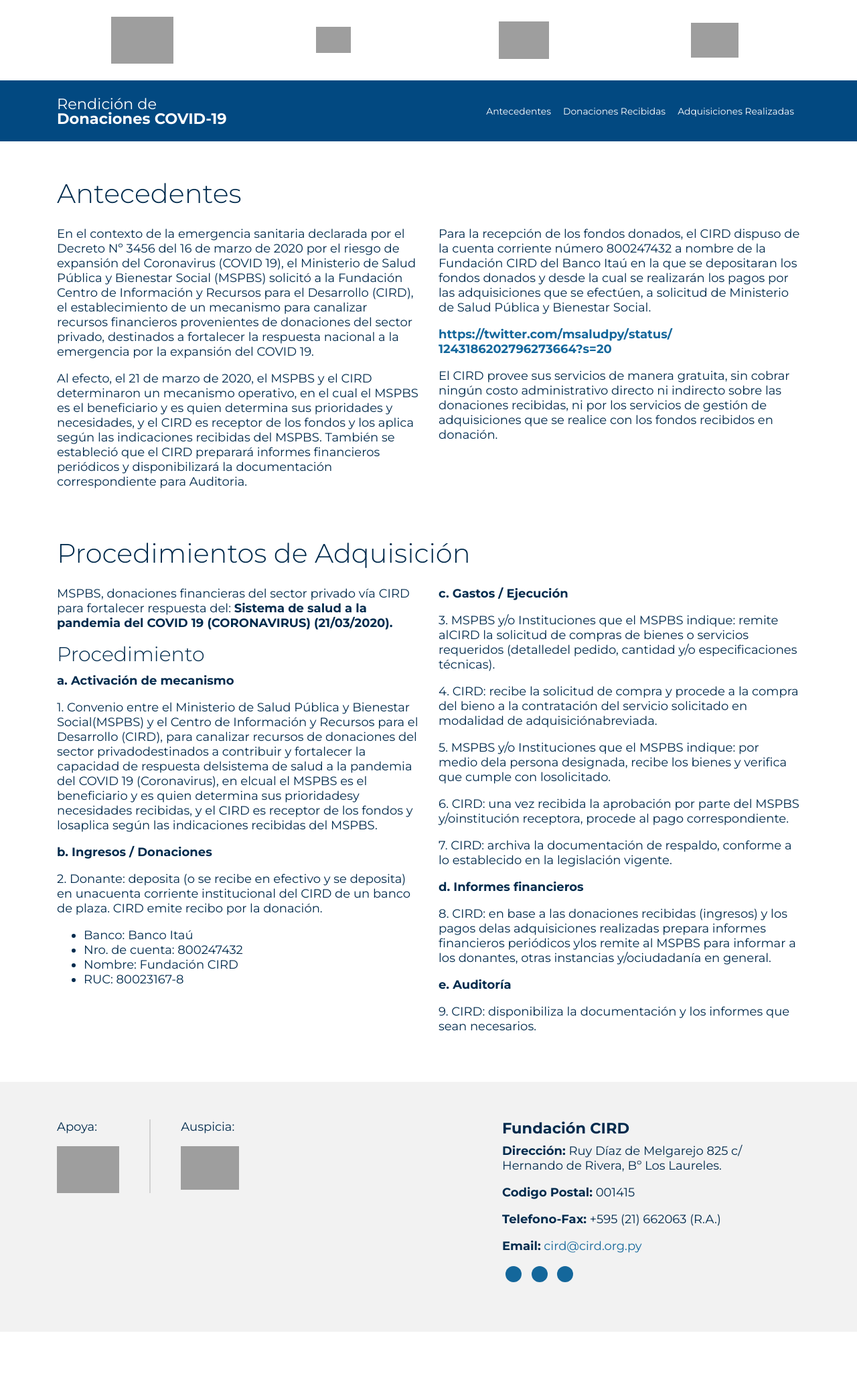
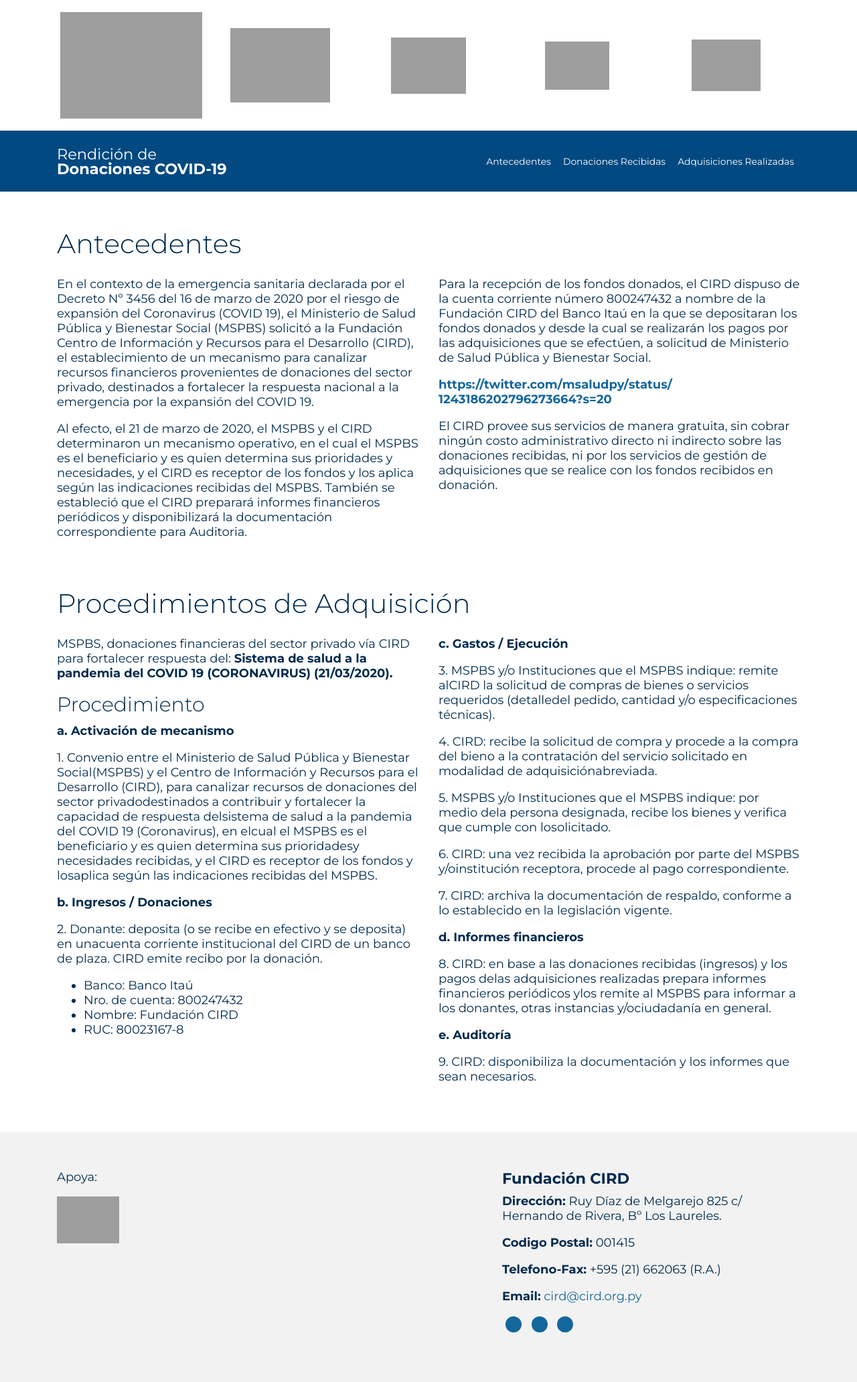
Before and after one commit to Fundacion-CIRD/rendiciondecuentas, a Django app: page /antecedentes in a window 1280 px wide. Shown: the whole page at 67% size. Before the commit the page ends 1988 px from the top, so only its background shows below. Run offline with Django 3.2, Linux system fonts and the light colour scheme; style sheets or scripts are compiled from the project's sources; parts of the project's set-up code (start-up, migrations or seed data) failed here and were passed over; some libraries are stand-ins or nearby versions; some web fonts are replaced; grey boxes are pictures that could not be loaded.

Commit message:
Move Todos por Py logo to header

```diff
--- a/core/templates/core/partials/footer.html
+++ b/core/templates/core/partials/footer.html
@@ -10,16 +10,16 @@
               <img class="logo-naranja" src="{% static 'img/eco_naranja_logo.png' %}" alt="Economía Naranja">
             </a>
           </div>
-          <div class="vertical-divider"></div>
-          <div>
-            <p>Auspicia:</p>
-            <a href="https://todosporparaguay.org/" target="_blank">
-              <img class="logo-todos-por-py" src="{% static 'img/todos-por-paraguay.png' %}" alt="Todos Por Paraguay">
-            </a>
+{#          <div class="vertical-divider"></div>#}
+{#          <div>#}
+{#            <p>Auspicia:</p>#}
+{#            <a href="https://todosporparaguay.org/" target="_blank">#}
+{#              <img class="logo-todos-por-py" src="{% static 'img/todos-por-paraguay.png' %}" alt="Todos Por Paraguay">#}
+{#            </a>#}
 {#            <a href="http://gobiernoabierto.gov.py/" target="_blank">#}
 {#              <img class="logo-gob-abierto" src="{% static 'img/gob_abierto_logo.png' %}" alt="Gobierno Abierto Paraguayo">#}
 {#            </a>#}
-          </div>
+{#          </div>#}
         </div>
       </div>
       <div class="col-md-6 col-lg-5 mt-5 mt-md-0 d-flex align-items-end">
--- a/core/templates/core/partials/top_logos.html
+++ b/core/templates/core/partials/top_logos.html
@@ -1,21 +1,43 @@
 {% load static %}
 <div class="py-logos">
-  <div class="container h-100 d-flex align-items-center justify-content-center">
-    <div class="row flex-grow-1">
-      <div class="col-6 col-md-3 d-flex align-items-center justify-content-center">
+  <div class="container h-100 d-flex align-content-between align-content-md-center justify-content-between flex-wrap">
+    <div class="logo">
       <img src="{% static 'img/min_salud_logo.png' %}" alt="Ministerio de Salud Pública y Bienestar Social"
            class="img-fluid mspbs">
     </div>
-      <div class="col-6 col-md-3 d-flex align-items-center justify-content-center">
+    <div class="logo">
       <img src="{% static 'img/gobierno_nacional_logo.png' %}" alt="Gobierno Nacional" class="img-fluid gob-nac">
     </div>
-      <div class="col-6 col-md-3 d-flex align-items-center justify-content-center mt-3 mt-md-0">
+    <div class="logo">
       <img src="{% static 'img/py_gente_logo.png' %}" alt="Paraguay de la Gente" class="img-fluid py-gente">
     </div>
-      <div class="col-6 col-md-3 d-flex align-items-center justify-content-center mt-3 mt-md-0">
+    <div class="logo">
       <img src="{% static 'img/cird_logo.png' %}" alt="CIRD - Centro de Información y Recursos para el Desarrollo"
            class="img-fluid cird">
     </div>
+    <div class="logo">
+      <img src="{% static 'img/todos-por-paraguay.png' %}" alt="Todos por Paraguay" class="img-fluid todos-py">
+    </div>
+    <div class="filler"></div>
+{#    <div class="row flex-grow-1">#}
+{#      <div class="col-4 col-md-3 d-flex align-items-center justify-content-center">#}
+{#        <img src="{% static 'img/min_salud_logo.png' %}" alt="Ministerio de Salud Pública y Bienestar Social"#}
+{#         class="img-fluid mspbs">#}
+{#      </div>#}
+{#      <div class="col-4 col-md-3 d-flex align-items-center justify-content-center">#}
+{#        <img src="{% static 'img/gobierno_nacional_logo.png' %}" alt="Gobierno Nacional" class="img-fluid gob-nac">#}
+{#      </div>#}
+{#      <div class="col-4 col-md-3 d-flex align-items-center justify-content-center mt-3 mt-md-0">#}
+{#        <img src="{% static 'img/py_gente_logo.png' %}" alt="Paraguay de la Gente" class="img-fluid py-gente">#}
+{#      </div>#}
+{#      <div class="col-4 col-md-3 d-flex align-items-center justify-content-center mt-3 mt-md-0">#}
+{#        <img src="{% static 'img/cird_logo.png' %}" alt="CIRD - Centro de Información y Recursos para el Desarrollo"#}
+{#         class="img-fluid cird">#}
+{#      </div>#}
+{#      <div class="col-4 col-md-3 d-flex align-items-center justify-content-center mt-3 mt-md-0">#}
+{#        <img src="{% static 'img/cird_logo.png' %}" alt="CIRD - Centro de Información y Recursos para el Desarrollo"#}
+{#         class="img-fluid cird">#}
+{#      </div>#}
+{#    </div>#}
   </div>
 </div>
-</div>
--- a/static_src/sass/_custom.scss
+++ b/static_src/sass/_custom.scss
@@ -129,13 +129,27 @@ nav.navbar {
 }
 
 .py-logos {
-  height: 108px;
+  .container {
+    min-height: 70px;
+  }
   padding-top: 1rem;
   padding-bottom: 1rem;
-  .mspbs { max-height: 36px; }
-  .gob-nac { max-height: 24px; }
-  .py-gente { max-height: 34px; }
-  .cird { max-height: 30px; }
+  .logo {
+    display: flex;
+    align-items: center;
+    justify-content: center;
+    padding: 0 5px;
+    width: 33%;
+  }
+  .filler {
+    width: 20%;
+    height: 0;
+  }
+  .mspbs { width: 107px; }
+  .gob-nac { width: 68px; }
+  .py-gente { width: 60px; }
+  .cird { width: 49px; }
+  .todos-py { width: 43px; }
 }
 
 .banner {
@@ -622,11 +636,16 @@ hr {
 
 @media (min-width: map_get($grid-breakpoints, 'md')) {
   .py-logos {
-    height: 120px;
-    .gob-nac { max-height: 39px; }
-    .mspbs { max-height: 70px; }
-    .py-gente { max-height: 56px; }
-    .cird { max-height: 53px; }
+    padding-top: 1rem;
+    .logo {
+      padding: 0 5px;
+      width: 20%;
+    }
+    .mspbs { width: 261px; }
+    .gob-nac { width: 149px; }
+    .py-gente { width: 112px; }
+    .cird { width: 96px; }
+    .todos-py { width: 103px; }
   }
   .vertical-divider {
     margin: 0 2.5rem;
```
Lines whose indentation alone changed are shown as unchanged.
